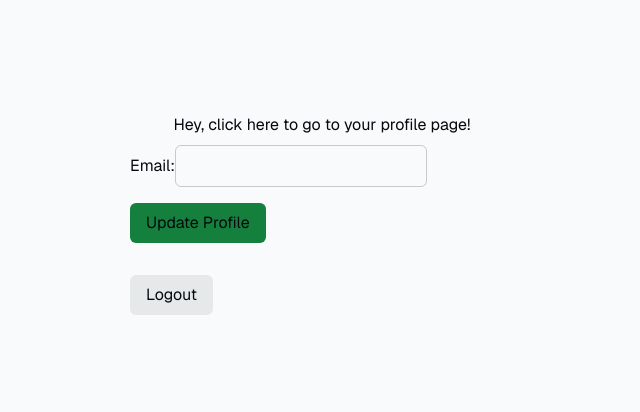
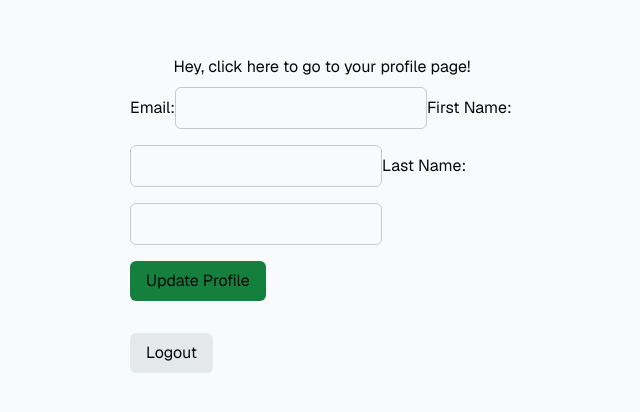
Before and after one commit to jervin8/csc530app, a Next.js app: page /protected/Profile in a window 1280 px wide. Shown: the part 186-598 px from the top of the page, without its empty margins (318-958 px from the left). Built offline with nearby package versions, Linux system fonts and the light colour scheme; no server answers.

Commit message:
added the ability to enter in first and last name

```diff
--- a/app/protected/Profile/page.tsx
+++ b/app/protected/Profile/page.tsx
@@ -6,12 +6,16 @@ import { redirect } from "next/navigation";
 
 interface UserData {
   email: string;
+  first_name?: string;
+  last_name?: string;
 }
 
 export default function ProfilePage() {
   const supabase = createClient();
   const [userData, setUserData] = useState<UserData>({
     email: "",
+    first_name: "",
+    last_name: "",
   });
   const [notification, setNotification] = useState<{ type: string; message: string } | null>(null);
 
@@ -23,9 +27,12 @@ export default function ProfilePage() {
         return; // Exit early if there's an error
       }
       if (data && data.user) {
-        const { email } = data.user;
+        const { email, user_metadata } = data.user;
+        const { first_name, last_name } = user_metadata || {};
         setUserData({
           email: email || "",
+          first_name: first_name || "",
+          last_name: last_name || "",
         });
       } else {
         console.error("No user data found.");
@@ -35,18 +42,23 @@ export default function ProfilePage() {
   }, []);
 
   const handleChange = (e: ChangeEvent<HTMLInputElement>) => {
+    const { name, value } = e.target;
     setUserData({
       ...userData,
-      [e.target.name]: e.target.value,
+      [name]: value,
     });
   };
 
   const handleUpdate = async (e: FormEvent<HTMLFormElement>) => {
     e.preventDefault();
-  const { email } = userData;
+    const { email, first_name, last_name } = userData;
     try {
       const { error } = await supabase.auth.updateUser({
         email,
+        data: {
+          first_name,
+          last_name
+        }
       });
       if (error) {
         throw new Error("Could not update profile");
@@ -56,6 +68,7 @@ const handleUpdate = async (e: FormEvent<HTMLFormElement>) => {
       setNotification({ type: "error", message: error.message });
     }
   };
+
 
   const clearNotification = () => {
     setNotification(null);
@@ -85,7 +98,22 @@ const handleUpdate = async (e: FormEvent<HTMLFormElement>) => {
             required
             className="rounded-md px-4 py-2 bg-inherit border mb-4"
           />
-
+          <label>First Name:</label>
+          <input
+            type="text"
+            name="first_name"
+            value={userData.first_name}
+            onChange={handleChange}
+            className="rounded-md px-4 py-2 bg-inherit border mb-4"
+          />
+          <label>Last Name:</label>
+          <input
+            type="text"
+            name="last_name"
+            value={userData.last_name}
+            onChange={handleChange}
+            className="rounded-md px-4 py-2 bg-inherit border mb-4"
+          />
           <button
             type="submit"
             className="bg-green-700 rounded-md px-4 py-2 text-foreground mb-2"
```
Lines whose indentation alone changed are shown as unchanged.
